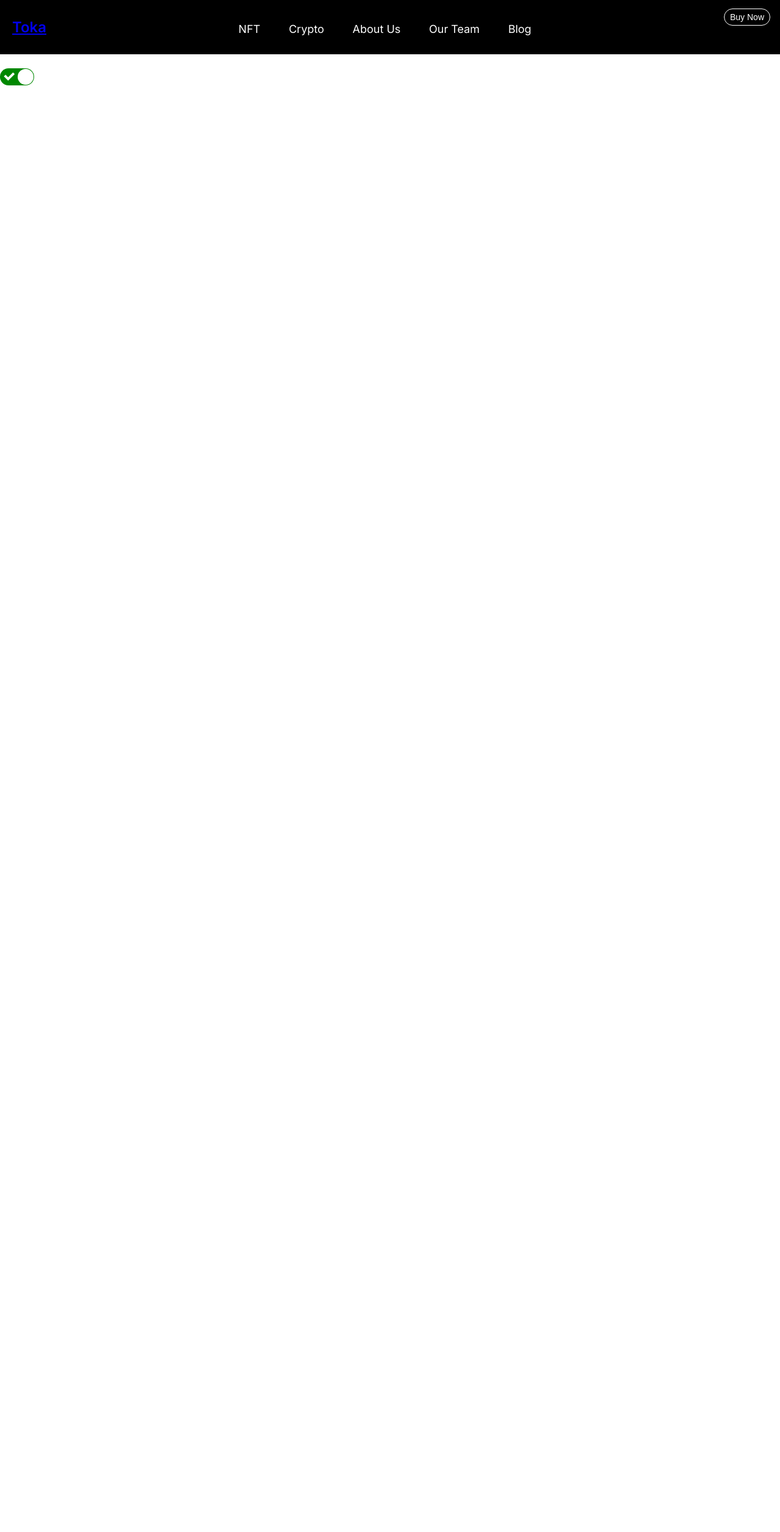
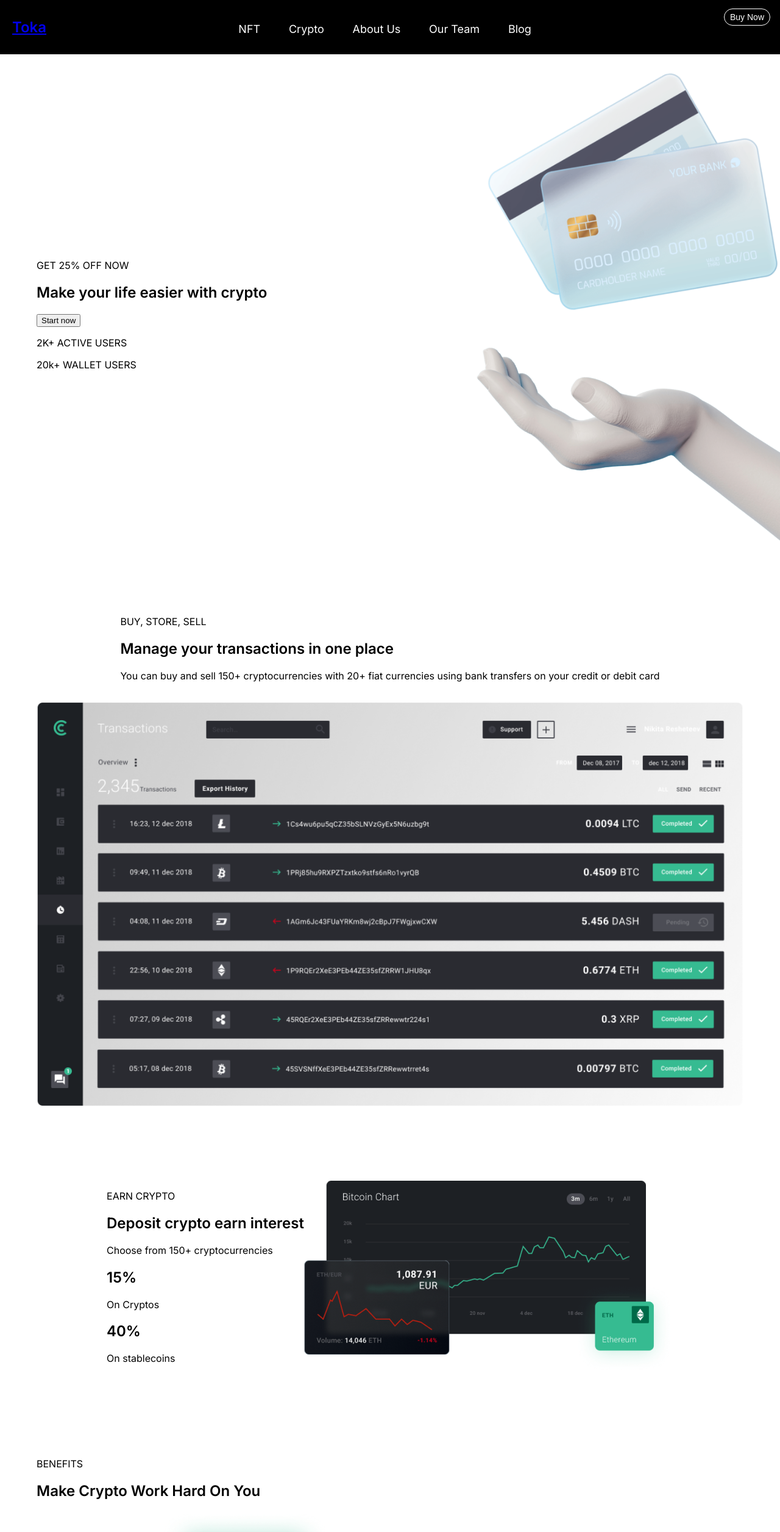
Before and after one commit to UBnkantah/fyto-app, a React (Create React App) app: page / in a window 1280 px wide. Shown: the top 2512 px of the page at 61% size. Before the commit the page ends 800 px from the top, so only its background shows below. Built offline with nearby package versions, Linux system fonts and the light colour scheme.

Commit message:
added contents

```diff
--- /dev/null
+++ b/src/components/HmeTml/HmeTml.jsx
@@ -0,0 +1,27 @@
+import txtProf from "../images/paul-rojers.png"
+
+const HmeTml = () => {
+  return (
+    <div className='container'>
+      <div className="hmetml-head">
+        <p>TESTIMONIALS</p>
+        <h2>What People Say</h2>
+        <p>You can buy snd sell 150+ Cryptocurrencies with 20+ fiat currencies using bank transfers on your credits or debits cards</p>
+        <div className="txtml-divs">
+            <div className="flex-txtml">
+                <p>Great! Compared to Everything else I have ever used , this is the best technology</p>
+                <div className="txtml-profile">
+                    <div className="txtml-profile-dt">
+                        <p>Paul Rojers</p>
+                        <p>Project Manager</p>
+                    </div>
+                    <img src={txtProf} alt="" />
+                </div>
+            </div>
+        </div>
+      </div>
+    </div>
+  )
+}
+
+export default HmeTml
--- /dev/null
+++ b/src/components/HomeBen/HomeBen.jsx
@@ -0,0 +1,27 @@
+import HomeBenImg from "../images/ervress.png.png"
+
+const HomeBen = () => {
+  return (
+    <div className='container'>
+        <div className="homeben-img-sec">
+            <p>BENEFITS</p>
+            <h2>Make Crypto Work Hard On You</h2>
+            <img src={HomeBenImg} alt="" />
+        </div>
+        <div className="homeben-details">
+            <p>You can buy snd sell 150+ Cryptocurrencies with 20+ fiat currencies using bank transfers on your credits or debits cards</p>
+            <div className="flex-homeben-det-cont">
+                <div className="flex-homeben-det">
+                    <img src="" alt="" />
+                    <div className="flex-hmben-lt">
+                        <h2>Best prices</h2>
+                        <p>Lorem ipsum dolor sit amet consectetur, adipisicing elit. Facere voluptates magnam labore ut, possimus numquam.</p>
+                    </div>
+                </div>
+            </div>
+        </div>
+    </div>
+  )
+}
+
+export default HomeBen
--- /dev/null
+++ b/src/components/HomeEarnCy/HomeEarnCy.css
@@ -0,0 +1,6 @@
+.homearny-container{
+    display: flex;
+    justify-content: center;
+    align-items: center;
+    flex-wrap: wrap;
+}
--- /dev/null
+++ b/src/components/HomeEarnCy/HomeEarnCy.jsx
@@ -0,0 +1,29 @@
+import WeaImg from "../images/wedgt.png"
+import "./HomeEarnCy.css"
+
+const HomeEarnCy = () => {
+  return (
+    <div className='container homearny-container'>
+        <div className="homearny-details">
+          <p>EARN CRYPTO</p>
+          <h2>Deposit crypto earn interest</h2>
+          <p>Choose from 150+ cryptocurrencies</p>
+          <div className="homearny-btm-cont">
+            <div className="homearny-div">
+              <h2>15%</h2>
+              <p>On Cryptos</p>
+            </div>
+            <div className="homearny-div">
+              <h2>40%</h2>
+              <p>On stablecoins</p>
+            </div>
+          </div>
+        </div>
+        <div className="homearny-details">
+            <img src={WeaImg} alt="" />
+        </div>
+    </div>
+  )
+}
+
+export default HomeEarnCy
--- /dev/null
+++ b/src/components/HomeHero/HomeHero.css
@@ -0,0 +1,13 @@
+.herohome-container{
+    display: flex;
+    justify-content: space-between;
+    align-items: center;
+    flex-wrap: wrap;
+    padding-top: 100px;
+}
+.homehero-details{
+    max-width: 500px;
+}
+.homehero-details img{
+    width: 100%;
+}
--- /dev/null
+++ b/src/components/HomeHero/HomeHero.jsx
@@ -0,0 +1,34 @@
+import HeroHand from "../images/hero-hand.png"
+import HeroCard from "../images/hero-card.png"
+import "./HomeHero.css"
+
+const HomeHero = () => {
+  return (
+    <div className="herohome-container">
+        <div className="homehero-details container">
+            <p>GET 25% OFF NOW</p>
+            <h2>Make your life easier with crypto</h2>
+            <button>Start now</button>
+            <div className="hme-btm-sect">
+                <div className="hme-2k-lt">
+                    <p>2K+ ACTIVE USERS</p>
+                </div>
+                <div className="hme-2k-lt">
+                    <p>20k+ WALLET USERS</p>
+                </div>
+            </div>
+        </div>
+        <div className="homehero-details">
+            {/* <div className="homehero-card"> */}
+                <img src={HeroCard} alt="" />
+            {/* </div> */}
+            {/* <div className="homehero-hand"> */}
+                <img src={HeroHand} alt="" />
+            {/* </div> */}
+        </div>
+
+    </div>
+  )
+}
+
+export default HomeHero
--- /dev/null
+++ b/src/components/HomeSrt/HomeSrt.jsx
@@ -0,0 +1,15 @@
+import React from 'react'
+
+const HomeSrt = () => {
+  return (
+    <div className='container homeSrt-container'>
+        <div className="homeSrt-lt">
+            <h2>Let's Start your crypto Now</h2>
+            <p>Choose from 150+ cryptocurrencies</p>
+        </div>
+        <button>Start Now</button>
+    </div>
+  )
+}
+
+export default HomeSrt
--- /dev/null
+++ b/src/components/HomeTrad/HomeTrad.css
@@ -0,0 +1,11 @@
+.hometrad-components{
+    display: flex;
+    justify-content: center;
+    align-items: center;
+    gap: 1em;
+    flex-direction: column;
+}
+
+.hometrad-components img{
+    width: 100%;
+}
--- /dev/null
+++ b/src/components/HomeTrad/HomeTrad.jsx
@@ -0,0 +1,17 @@
+import TradImg from "../images/Transactions-efg.png.png"
+import "./HomeTrad.css"
+
+const HomeTrad = () => {
+  return (
+    <div className="container hometrad-components">
+        <div className="hometrad-top">
+            <p>BUY, STORE, SELL</p>
+            <h2>Manage your transactions in one place</h2>
+            <p>You can buy and sell 150+ cryptocurrencies with 20+ fiat currencies using bank transfers on your credit or debit card</p>
+        </div>
+        <img src={TradImg} alt="" />
+    </div>
+  )
+}
+
+export default HomeTrad
--- a/src/pages/Home.jsx
+++ b/src/pages/Home.jsx
@@ -1,18 +1,32 @@
-import React from 'react'
-import ReactSwitch from "react-switch"
+// import React from 'react'
+// import ReactSwitch from "react-switch"
+import HmeTml from '../components/HmeTml/HmeTml'
+import HomeBen from '../components/HomeBen/HomeBen'
+import HomeEarnCy from '../components/HomeEarnCy/HomeEarnCy'
+import HomeHero from '../components/HomeHero/HomeHero'
+import HomeSrt from '../components/HomeSrt/HomeSrt'
+import HomeTrad from '../components/HomeTrad/HomeTrad'
+import Footer from "../components/Footer/Footer"
 
-function darkmode() {
-  document.body.classList.toggle("darkmode")
-}
+// function darkmode() {
+//   document.body.classList.toggle("darkmode")
+// }
 
 
 
 const Home = () => {
   return (
     <div>
-      <div id="dark-mode-toggle" onClick={darkmode}></div>
+      {/* <div id="dark-mode-toggle" onClick={darkmode}></div>
       <h1>Home</h1>
-      <ReactSwitch onChange={darkmode} checked />
+      <ReactSwitch onChange={darkmode} checked /> */}
+      <HomeHero />
+      <HomeTrad />
+      <HomeEarnCy />
+      <HomeBen />
+      <HmeTml />
+      <HomeSrt />
+      <Footer />
     </div>
   )
 }
```
Also changed, not shown: src/components/images/wedgt.png (renamed from src/components/images/wedgt.png.png).
